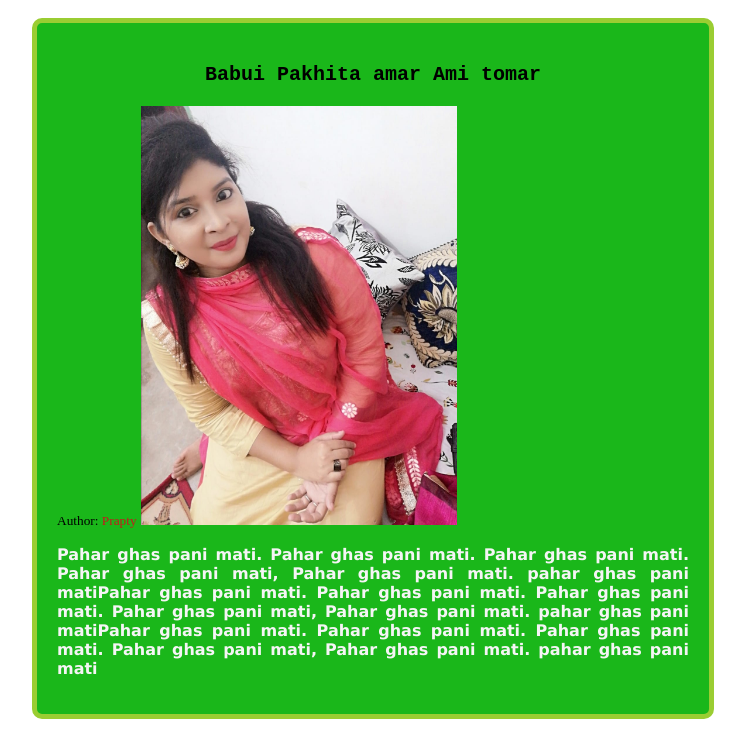
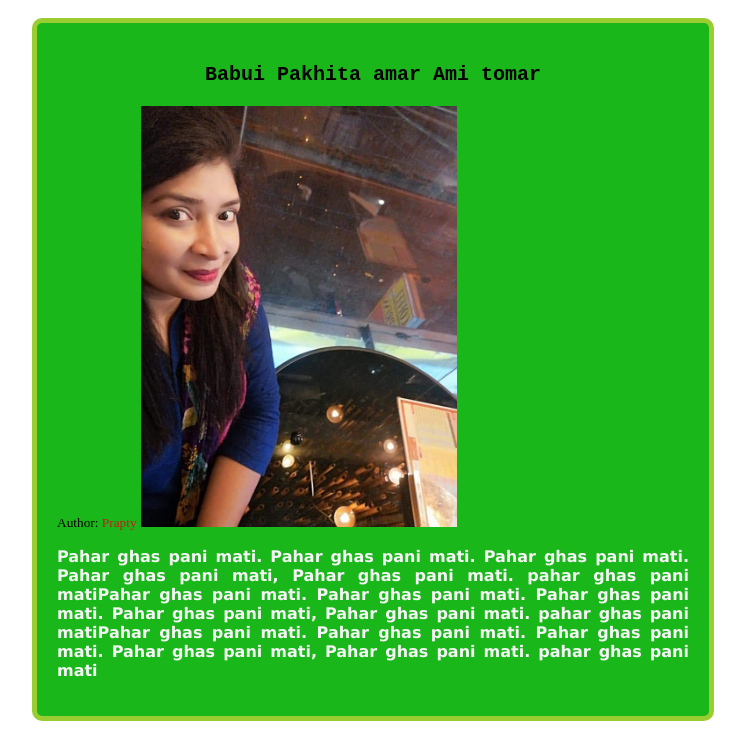
Before and after one commit to daiyanpapongit/WD4, a plain HTML site: page index.html in a window 1280 px wide. Shown: the part 1562-2309 px from the top of the page, without its empty margins (267-1012 px from the left). Drawn offline with Linux system fonts and the light colour scheme.

Commit message:
valobashi3

```diff
--- a/index.html
+++ b/index.html
@@ -27,7 +27,7 @@
         <div class="card">
             <h3 class="blog-title">Babui Pakhita amar Ami tomar</h3>
             <small>Author: <span class="author-name">Prapty</span></small>
-            <img src="02.jpg" alt="shova">
+            <img src="03.jpg" alt="shova">
             <p>Pahar ghas pani mati. Pahar ghas pani mati. Pahar ghas pani mati. Pahar ghas pani mati, Pahar ghas pani mati. pahar ghas pani matiPahar ghas pani mati. Pahar ghas pani mati. Pahar ghas pani mati. Pahar ghas pani mati, Pahar ghas pani mati. pahar ghas pani matiPahar ghas pani mati. Pahar ghas pani mati. Pahar ghas pani mati. Pahar ghas pani mati, Pahar ghas pani mati. pahar ghas pani mati</p>
         </div><br>
 
```
